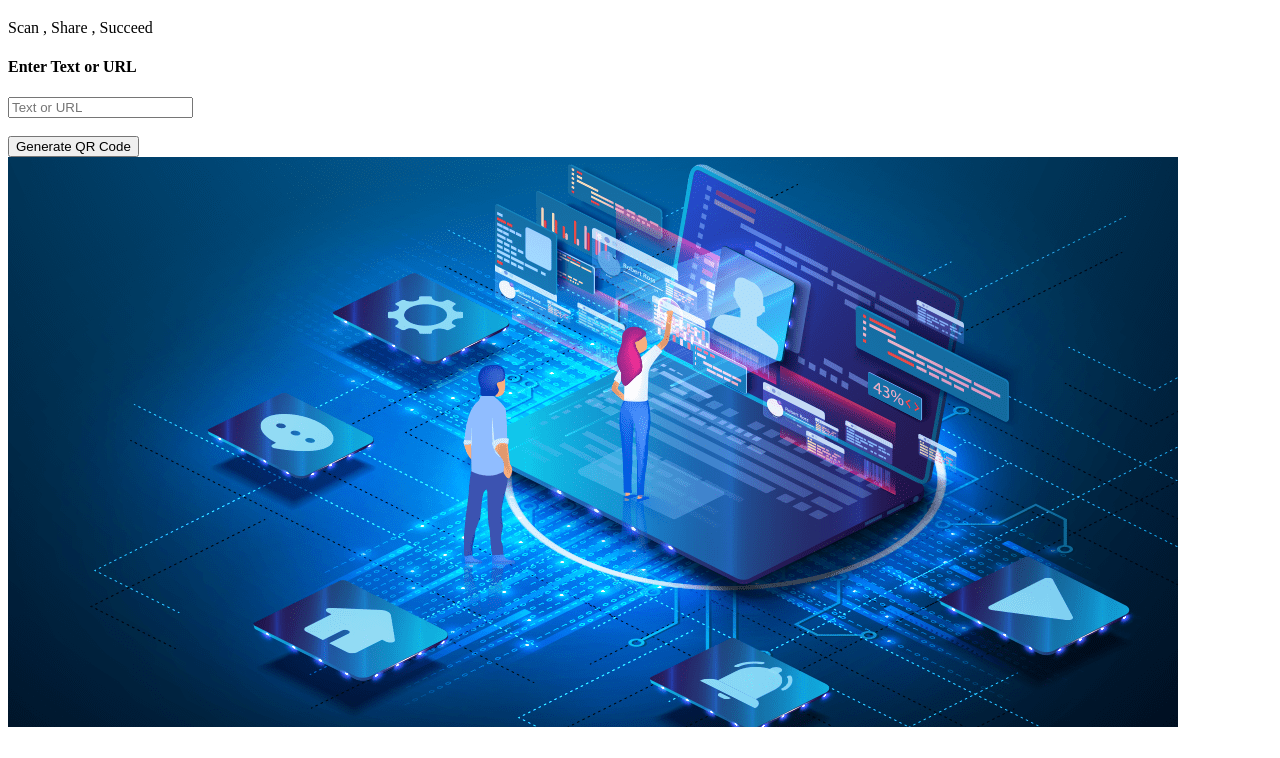
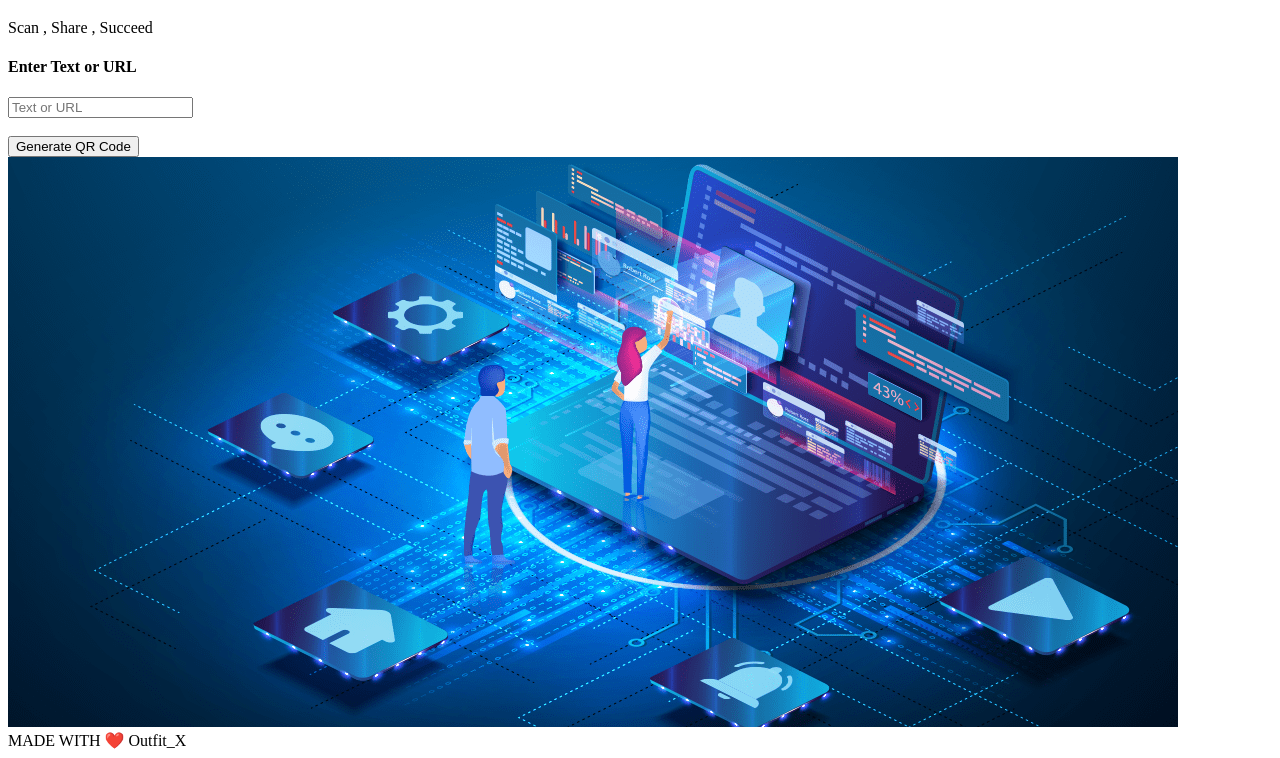
Before and after one commit to ArjunB126/QR_Code_Generator, a plain HTML site: page index.html in a window 1280 px wide. Shown: the part 95-853 px from the top of the page. Drawn offline with Linux system fonts and the light colour scheme.

Commit message:
Update footer and remove unused code

```diff
--- a/index.html
+++ b/index.html
@@ -31,10 +31,7 @@
             <img src="Hero-min.png" alt="">
         </div>
     </div>
-
-
-
-
-    <script src="script.js"></script>
+    <footer>    MADE WITH ❤️ Outfit_X </footer>
+ <script src="script.js"></script>
 </body>
 </html>
```
